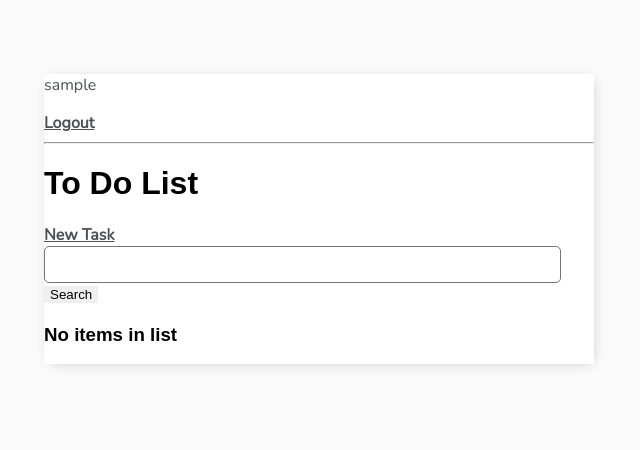
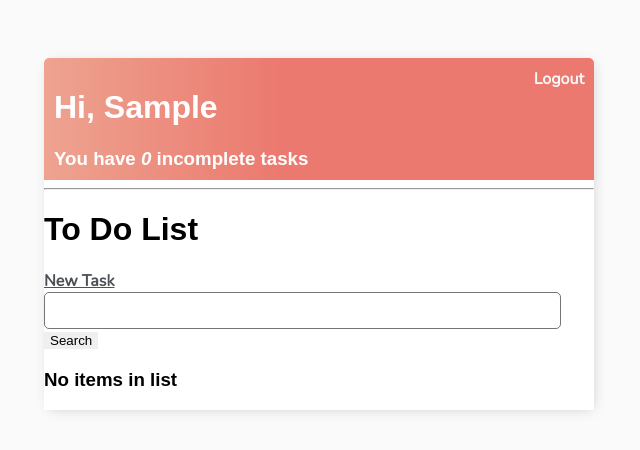
Before and after one commit to ethan-pt/todo_list, a Django app: page / in a window 1280 px wide. Shown: the top 450 px of the page, without its empty margins (321-961 px from the left). Run offline with Django 4.2, Linux system fonts and the light colour scheme; the visitor is signed in with stand-in values (Sample User, id 1); data that the repository does not hold is empty.

Commit message:
create header for task list

```diff
--- a/todo_list/templates/todo_list/task_list.html
+++ b/todo_list/templates/todo_list/task_list.html
@@ -1,14 +1,20 @@
 {% extends 'todo_list/main.html' %}
 {% block content %}
 
-{% if request.user.is_authenticated %}
-<p>{{request.user}}</p>
-<a href="{% url 'logout' %}">Logout</a>
+<div class="header-bar">
+    <div>
+        <h1>Hi, {{request.user|title}}</h1>
+        <h3 style="margin:0">You have <i>{{count}}</i> incomplete task{{ count|pluralize:"s" }}</h3>
+    </div>
 
-{% else %}
-<a href="{% url 'login' %}">Login</a>
+    {% if request.user.is_authenticated %}
+    <a href="{% url 'logout' %}">Logout</a>
 
-{% endif %}
+    {% else %}
+    <a href="{% url 'login' %}">Login</a>
+
+    {% endif %}
+</div>
 
 <hr>
 
```
